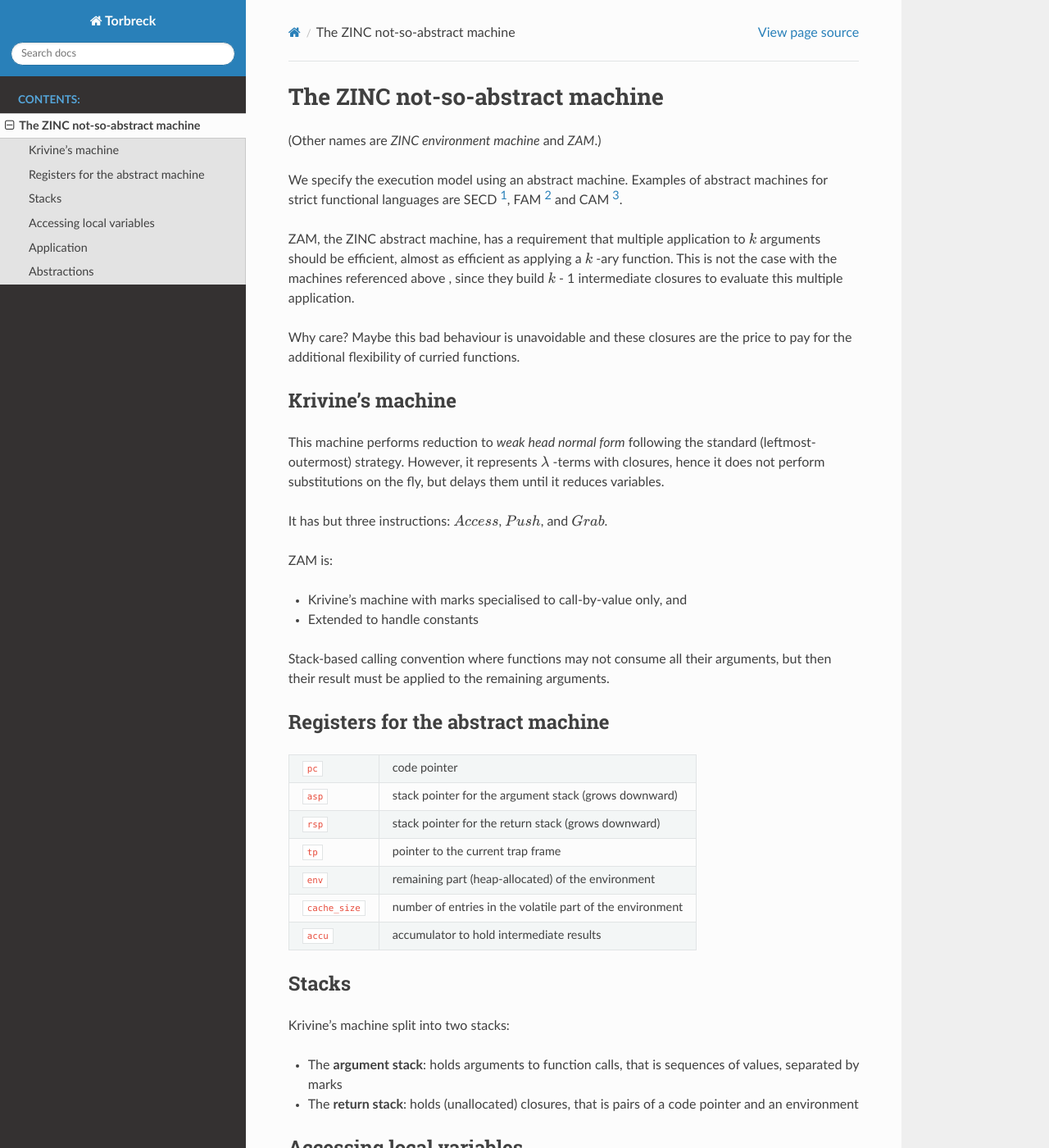
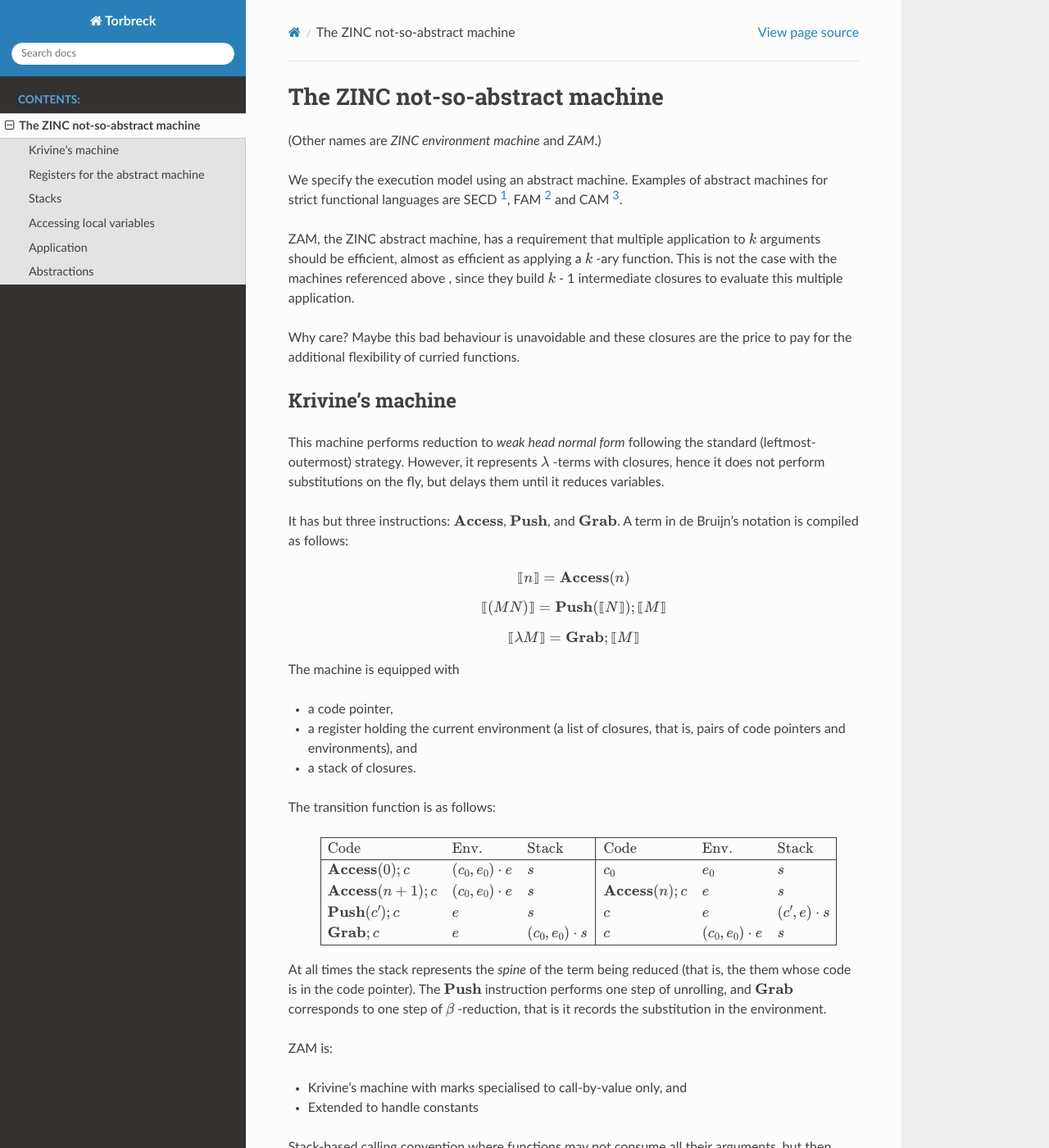
Before and after one commit to brunoflores/torbreck-lang, a Sphinx documentation site: the page built from docs/zam.rst, in a window 1280 px wide and 1400 px high. Shown: the whole window at 82% size. Built offline with Sphinx 7.4.7 and the Read the Docs theme 2.0.0, drawn with Linux system fonts in a browser that asks for light colours.

Commit message:
Document: zam.

```diff
--- a/docs/zam.rst
+++ b/docs/zam.rst
@@ -24,7 +24,48 @@ standard (leftmost-outermost) strategy. However, it represents
 :math:`\lambda` -terms with closures, hence it does not perform substitutions
 on the fly, but delays them until it reduces variables.
 
-It has but three instructions: :math:`Access`, :math:`Push`, and :math:`Grab`.
+It has but three instructions: :math:`\textbf{Access}`, :math:`\textbf{Push}`,
+and :math:`\textbf{Grab}`. A term in de Bruijn's notation is compiled as follows:
+
+.. math::
+
+   \textlbrackdbl n \textrbrackdbl = \textbf{Access}(n)
+
+.. math::
+
+   \textlbrackdbl (M N) \textrbrackdbl = \textbf{Push} (\textlbrackdbl N \textrbrackdbl) ; \textlbrackdbl M \textrbrackdbl
+
+.. math::
+
+   \textlbrackdbl \lambda M \textrbrackdbl = \textbf{Grab} ; \textlbrackdbl M \textrbrackdbl
+
+The machine is equipped with
+
+- a code pointer,
+- a register holding the current environment (a list of closures, that is,
+  pairs of code pointers and environments), and
+- a stack of closures.
+
+The transition function is as follows:
+
+.. math::
+
+   \begin{array}{|l l l|l l l|}
+   \hline
+     \text{Code} & \text{Env.} & \text{Stack} & \text{Code} & \text{Env.} & \text{Stack} \\
+   \hline
+     \textbf{Access}(0); c & (c_0, e_0) \cdot e & s & c_0 & e_0 & s \\
+     \textbf{Access}(n+1); c & (c_0, e_0) \cdot e & s & \textbf{Access}(n); c & e & s \\
+     \textbf{Push}(c'); c & e & s & c & e & (c', e) \cdot s \\
+     \textbf{Grab}; c & e & (c_0, e_0) \cdot s & c & (c_0, e_0) \cdot e & s \\
+   \hline
+   \end{array}
+
+At all times the stack represents the *spine* of the term being reduced
+(that is, the them whose code is in the code pointer).
+The :math:`\textbf{Push}` instruction performs one step of unrolling, and
+:math:`\textbf{Grab}` corresponds to one step of :math:`\beta` -reduction,
+that is it records the substitution in the environment.
 
 ZAM is:
 
```
